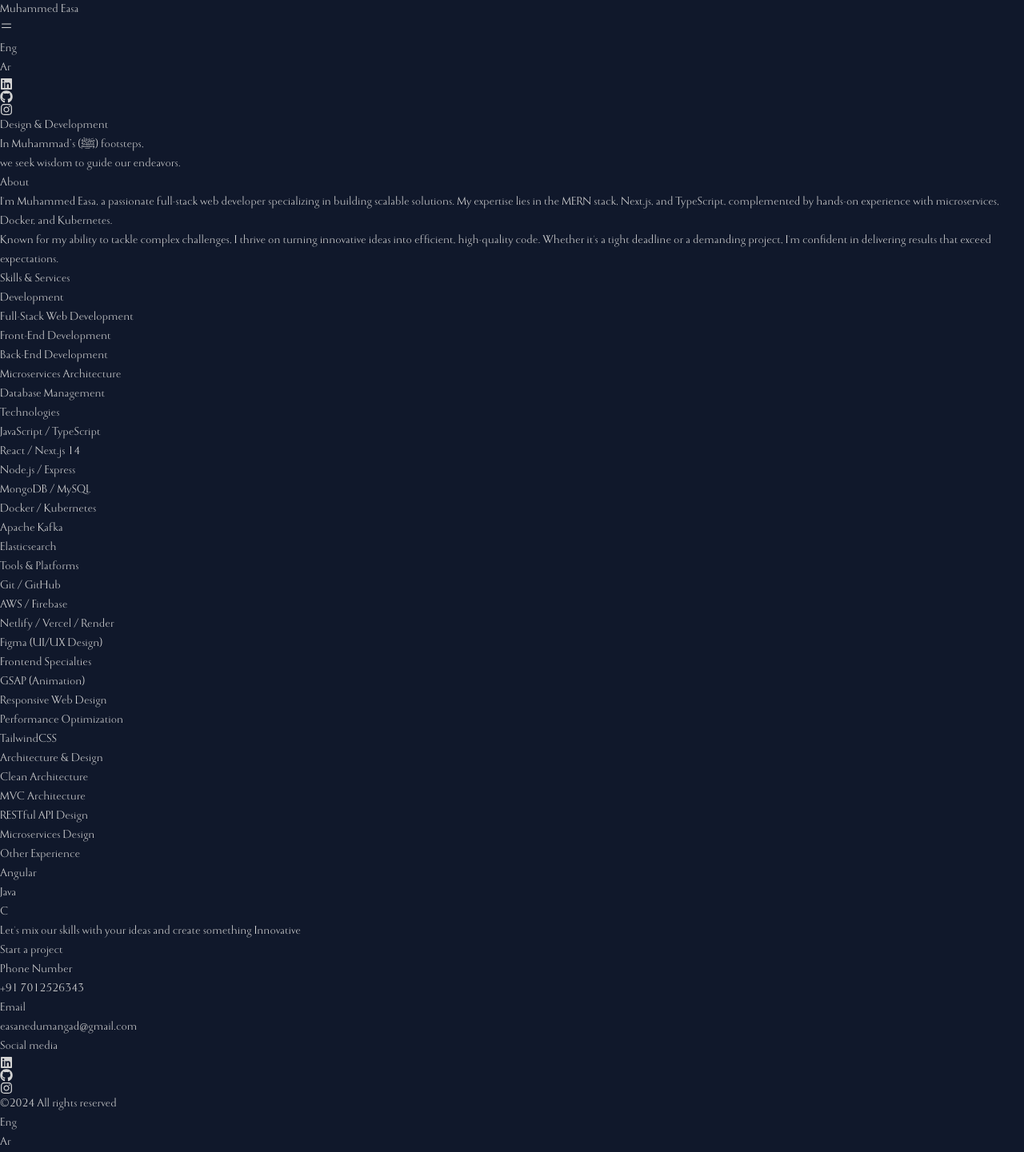
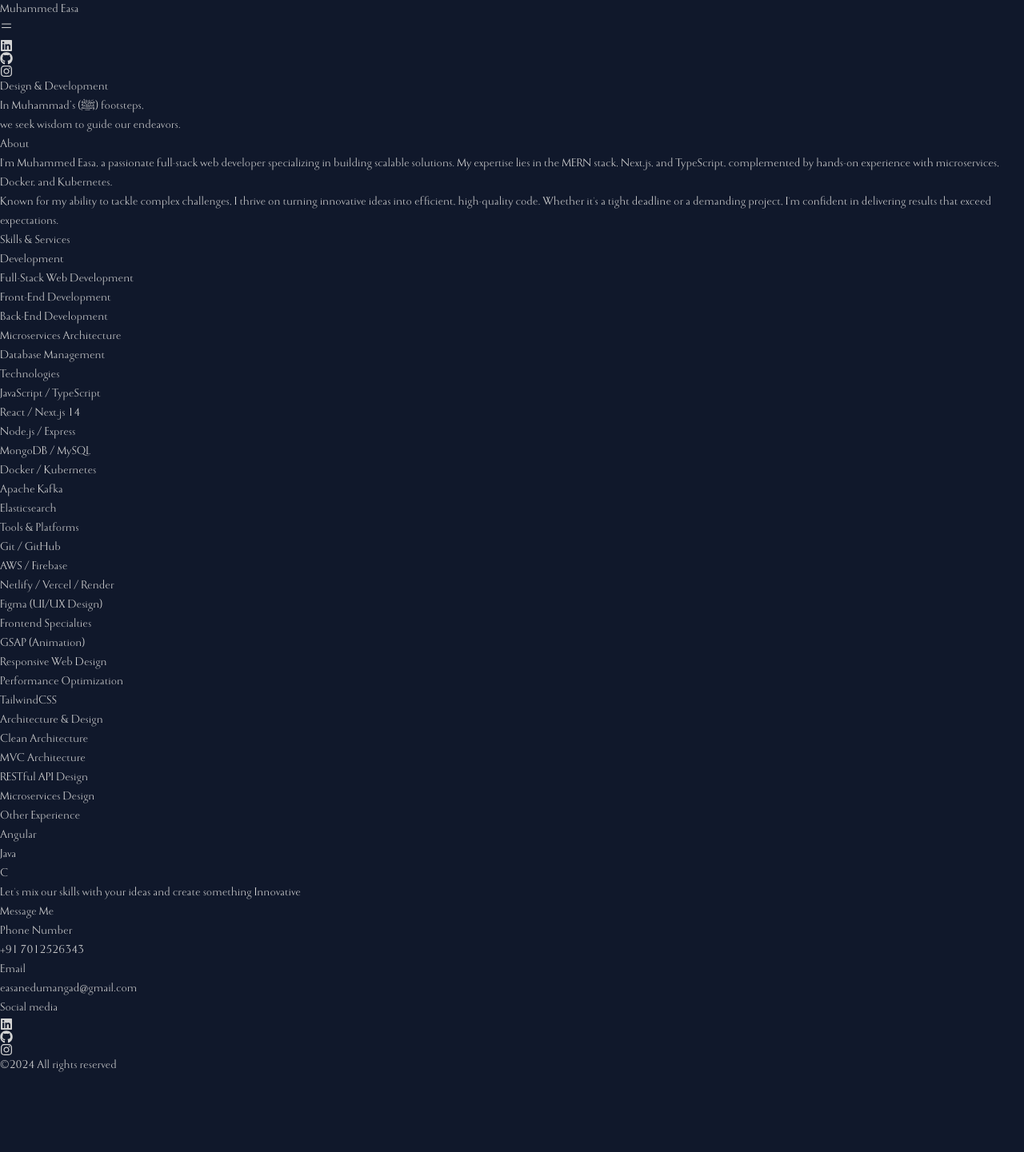
Before and after one commit to MuhammedEasa/Portfolio, a React (Vite) app: page / in a window 1280 px wide. Shown: the whole page at 80% size. After the commit the page ends 1345 px from the top, so only its background shows below. Built offline with nearby package versions, Linux system fonts and the light colour scheme.

Commit message:
added a Message Me option

```diff
--- a/src/App.jsx
+++ b/src/App.jsx
@@ -45,9 +45,9 @@ function App() {
       <Nav isMenuOpen={isMenuOpen} setIsMenuOpen={setIsMenuOpen} />
       <div className="fixed bottom-0 w-full lg:h-[70vh] lg:w-24 flex flex-row lg:flex-col justify-between items-center p-4 lg:p-10 z-40">
         <div className="flex items-center gap-4 lg:gap-8 lg:-rotate-90">
-          <p className="text-sm lg:text-base">Eng</p>
+          {/* <p className="text-sm lg:text-base">Eng</p>
           <div className="w-10 lg:w-20 h-[1px] bg-white/50"></div>
-          <p className="text-sm lg:text-base">Ar</p>
+          <p className="text-sm lg:text-base">Ar</p> */}
         </div>
         <div className="flex lg:flex-col space-x-4 lg:space-x-0 lg:space-y-8 [&>*]:cursor-pointer">
           <FaLinkedin
--- a/src/components/Contact.jsx
+++ b/src/components/Contact.jsx
@@ -10,8 +10,13 @@ const Contact = ({ id }) => {
           Let&apos;s mix our skills with your ideas and create something
           Innovative
         </p>
-        <button className="glass-btn size-32 lg:size-48 rounded-full text-base lg:text-lg">
-          Start a project
+        <button
+          className="glass-btn size-32 lg:size-48 rounded-full text-base lg:text-lg"
+          onClick={() => {
+            window.location.href = "tel:+917012526343";
+          }}
+        >
+          Message Me
         </button>
       </div>
       <div className="px-4 lg:px-60 py-8 lg:py-20 flex flex-col lg:flex-row items-start lg:items-center justify-between space-y-8 lg:space-y-0">
@@ -58,9 +63,9 @@ const Contact = ({ id }) => {
       <footer className="text-sm lg:text-xl px-4 lg:px-60 py-4 lg:py-10 opacity-50 flex flex-col lg:flex-row justify-between items-center space-y-4 lg:space-y-0">
         <div className="text-sm lg:text-lg">&copy;2024 All rights reserved</div>
         <div className="flex items-center gap-4 lg:gap-8">
-          <p>Eng</p>
+          {/* <p>Eng</p>
           <div className="w-10 lg:w-20 h-[1px] bg-white/50"></div>
-          <p>Ar</p>
+          <p>Ar</p> */}
         </div>
       </footer>
     </section>
```
